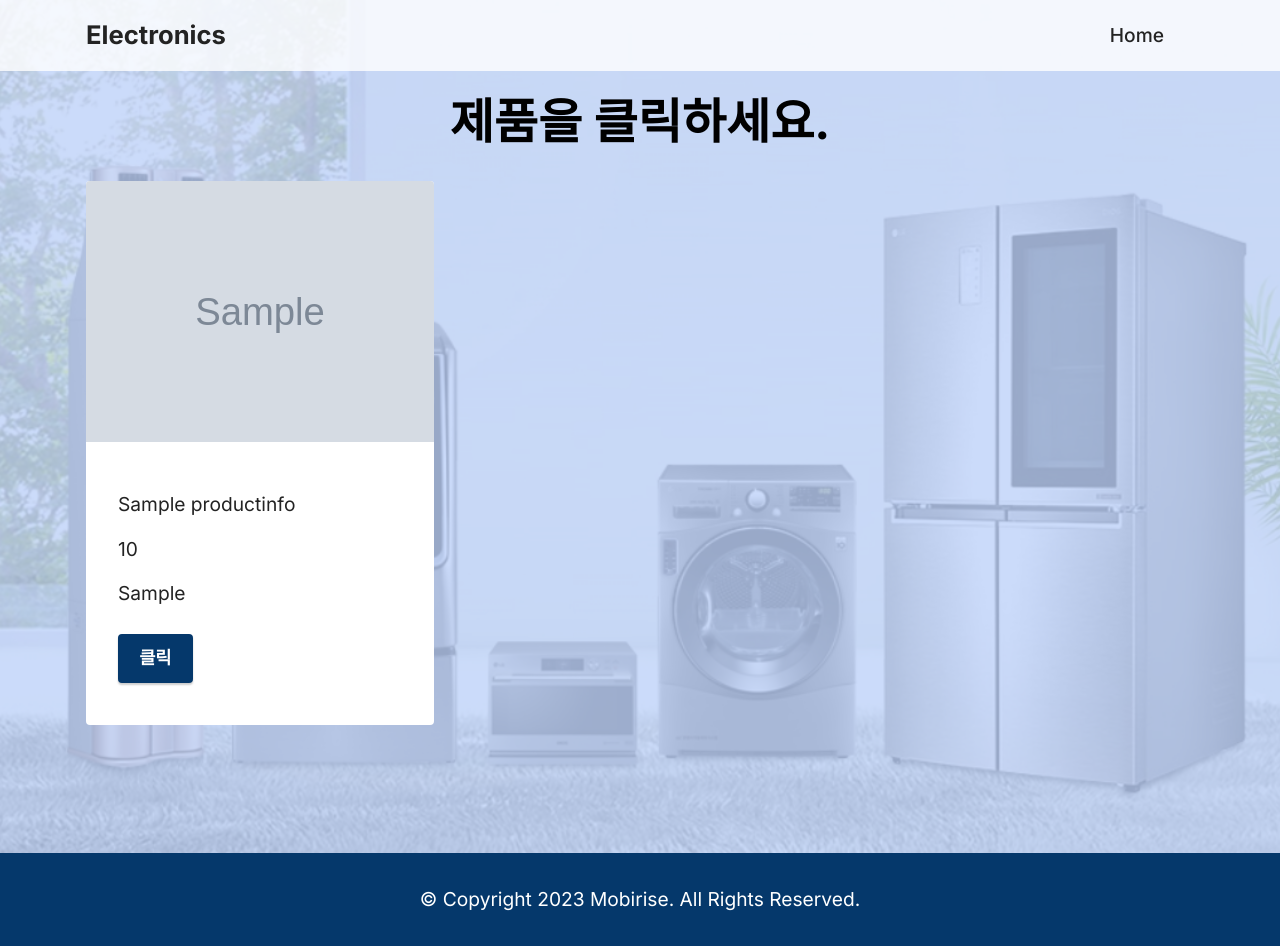
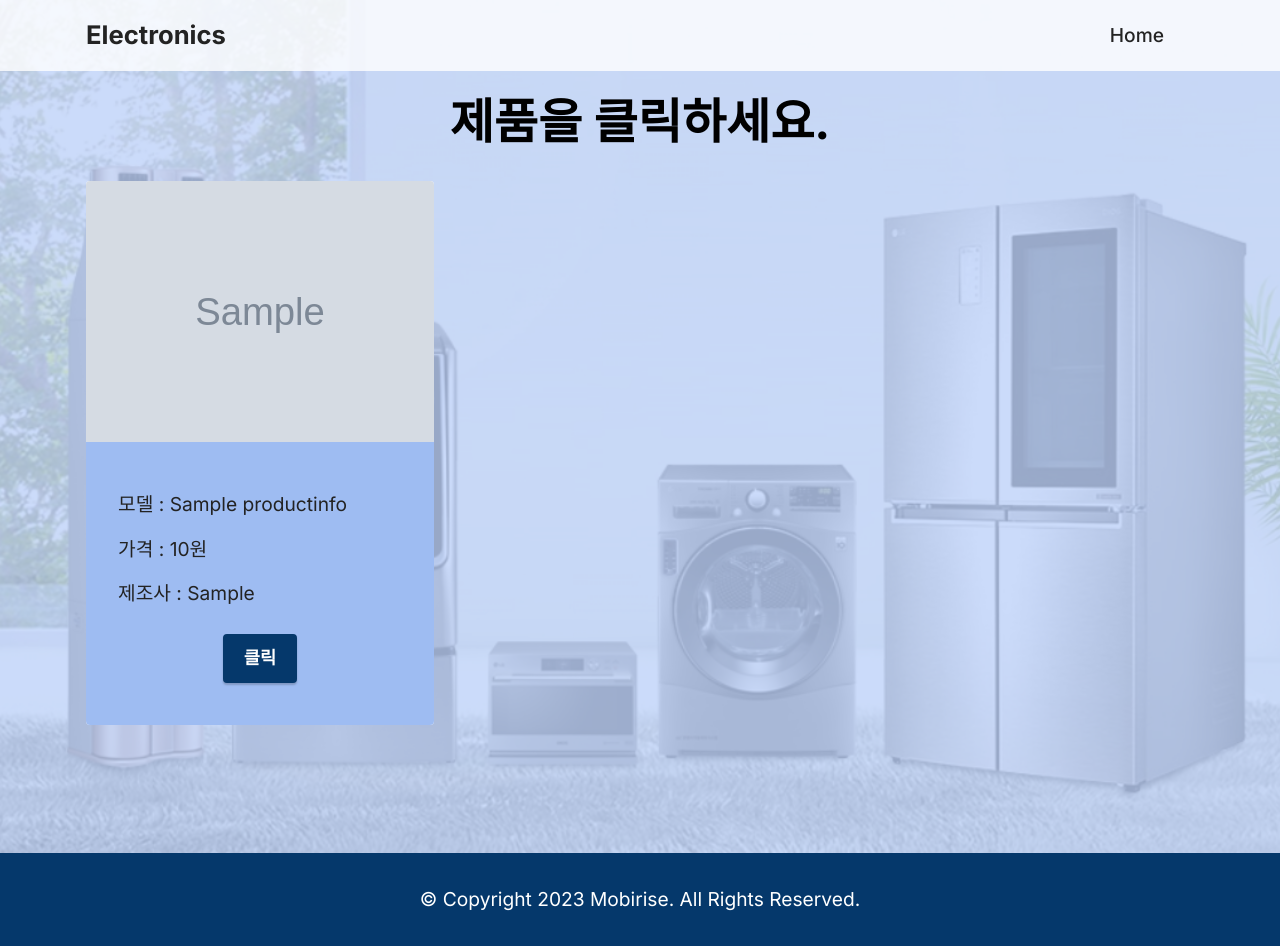
Before and after one commit to kimhyunso/Final_Project, a Django app: template bert_project/main/templates/main/detail.html in a window 1280 px wide. Run offline with Django 3.2, Linux system fonts and the light colour scheme; the template is opened without the code that fills it: values that come from a table or form of the project are taken from there, others are empty; tables that the repository leaves empty hold one stand-in row (values such as "Sample post"); grey boxes marked "Sample" are stand-in pictures; some libraries are stand-ins or nearby versions.

Commit message:
20230502 15:55

```diff
--- a/bert_project/main/static/assets/mobirise/css/mbr-additional.css
+++ b/bert_project/main/static/assets/mobirise/css/mbr-additional.css
@@ -1077,9 +1077,12 @@ a {
 @media (min-width: 992px) {
   .cid-tCUP13ec6e .item-wrapper .item-content {
     padding: 2rem 2rem 0;
+    background-color: rgb(158, 188, 242);
   }
   .cid-tCUP13ec6e .item-wrapper .item-footer {
     padding: 0 2rem 2rem;
+    background-color: rgb(158, 188, 242);
+    text-align: center;
   }
 }
 @media (max-width: 991px) {
--- a/bert_project/main/templates/main/detail.html
+++ b/bert_project/main/templates/main/detail.html
@@ -40,8 +40,7 @@ function clicked(link){
     data : JSON.stringify(param),
     success:function(context){
       data = JSON.stringify(context);
-      let url = "{% url 'main:result' %}?data="+data;
-      context['']
+      let url = "{% url 'main:result' %}?score="+data;
 
 
       location.replace(url);
@@ -86,9 +85,9 @@ function clicked(link){
                   <img src="{{list.imageURL}}" alt="Mobirise Website Builder" title="">
               </div>
               <div class="item-content">
-                  <p class="mbr-text mbr-fonts-style mt-3 display-7">{{list.title}}<br></p>
-                  <p class="mbr-text mbr-fonts-style mt-3 display-7">{{list.price}}<br></p>
-                  <p class="mbr-text mbr-fonts-style mt-3 display-7">{{list.maker}}<br></p>
+                  <p class="mbr-text mbr-fonts-style mt-3 display-7">모델 : {{list.title}}<br></p>
+                  <p class="mbr-text mbr-fonts-style mt-3 display-7">가격 : {{list.price}}원<br></p>
+                  <p class="mbr-text mbr-fonts-style mt-3 display-7">제조사 : {{list.maker}}<br></p>
               </div>
               <div class="mbr-section-btn item-footer mt-2"><a class="btn item-btn btn-primary display-4">클릭</a></div>
           </div>
```
